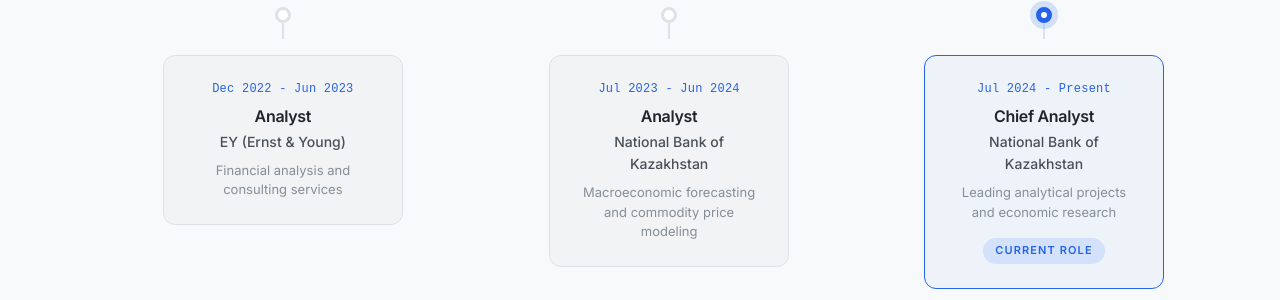
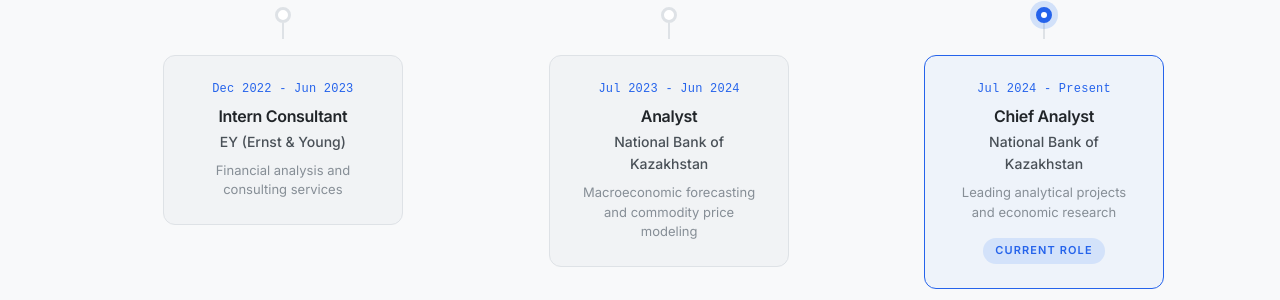
Before and after one commit to aidynbekmussa2000/aidynbekmussa2000.github.io, a Jekyll site: the page built from index.md, in a window 1280 px wide and 900 px high, scrolled down 1903 px. Shown: the part 154-454 px from the top of the window. Built offline with Jekyll 4.4.1, drawn with Linux system fonts in a browser that asks for light colours.

Commit message:
Update minimal.html

```diff
--- a/_layouts/minimal.html
+++ b/_layouts/minimal.html
@@ -142,7 +142,7 @@
             <div class="timeline-dot"></div>
             <div class="timeline-card">
               <span class="timeline-date">Dec 2022 - Jun 2023</span>
-              <h3 class="timeline-title">Analyst</h3>
+              <h3 class="timeline-title">Intern Consultant</h3>
               <p class="timeline-company">EY (Ernst & Young)</p>
               <p class="timeline-desc">Financial analysis and consulting services</p>
             </div>
```
